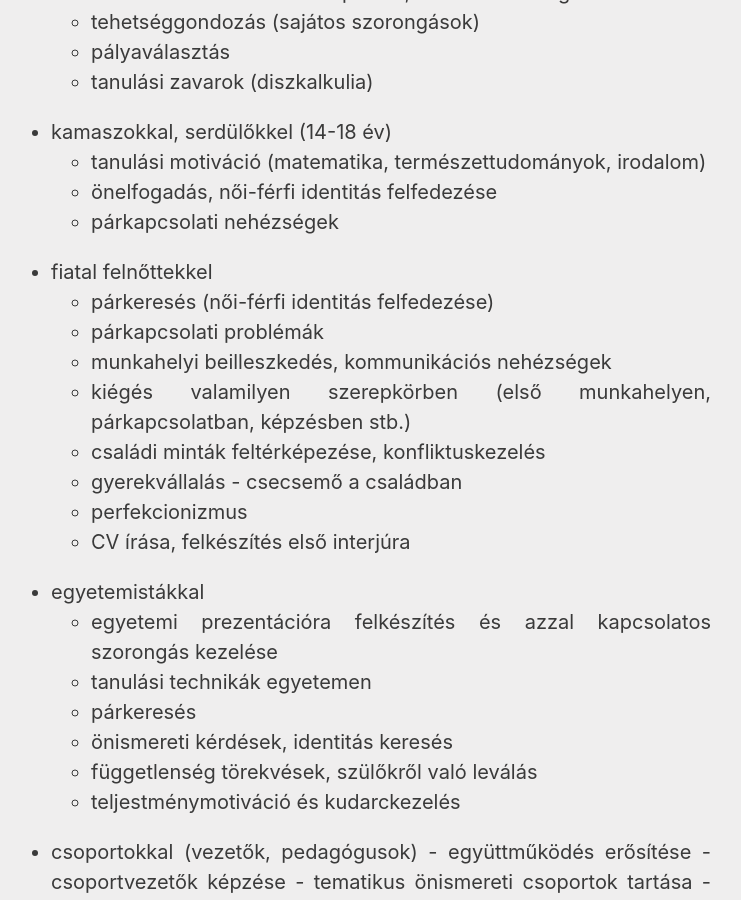
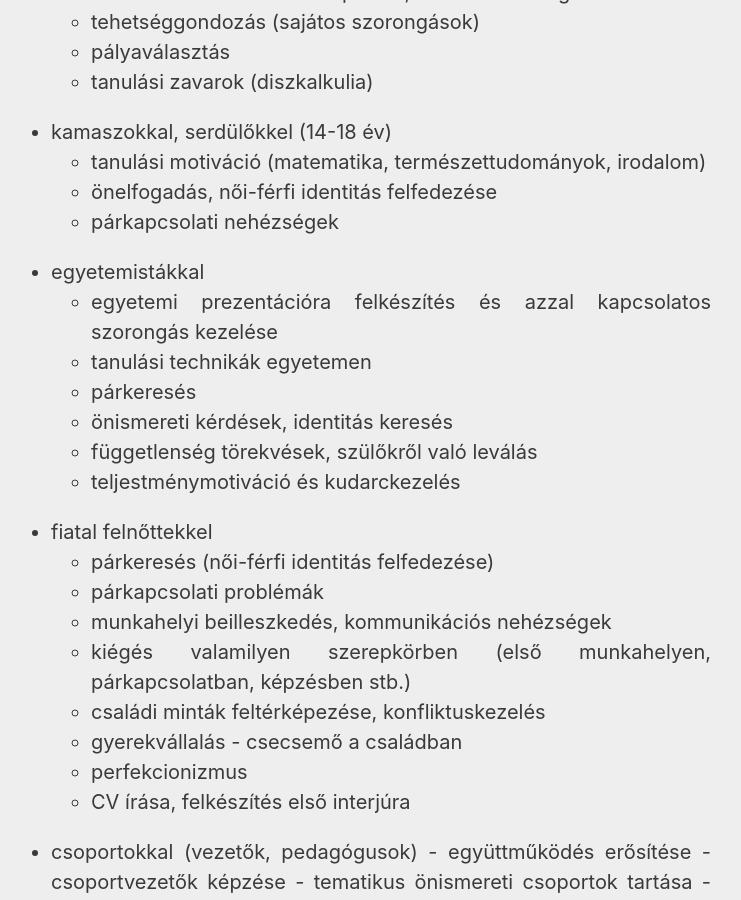
Before and after one commit to kissorsolya/kissorsolya.github.io, a Jekyll site: the page built from index.md, in a window 1280 px wide and 900 px high, scrolled down 1289 px. Shown: the whole window, without its empty margins (279-1020 px from the left). Built offline with Jekyll 4.4.1, drawn with Linux system fonts in a browser that asks for light colours; part of the change alters nothing that is shown.

```diff
--- a/_includes/about.md
+++ b/_includes/about.md
@@ -40,6 +40,14 @@ Jelenleg fiatal kutatói ösztöndíjasként az MTA KPI Pszichobiológiai kutat
 	- önelfogadás, női-férfi identitás felfedezése
 	- párkapcsolati nehézségek
 
+- egyetemistákkal
+	- egyetemi prezentációra felkészítés és azzal kapcsolatos szorongás kezelése
+	- tanulási technikák egyetemen
+	- párkeresés
+	- önismereti kérdések, identitás keresés
+	- függetlenség törekvések, szülőkről való leválás
+	- teljestménymotiváció és kudarckezelés
+
 - fiatal felnőttekkel
 	- párkeresés (női-férfi identitás felfedezése)
 	- párkapcsolati problémák
@@ -50,15 +58,7 @@ Jelenleg fiatal kutatói ösztöndíjasként az MTA KPI Pszichobiológiai kutat
 	- perfekcionizmus
 	- CV írása, felkészítés első interjúra
 
-- egyetemistákkal
-	- egyetemi prezentációra felkészítés és azzal kapcsolatos szorongás kezelése
-	- tanulási technikák egyetemen
-	- párkeresés
-	- önismereti kérdések, identitás keresés
-	- függetlenség törekvések, szülőkről való leválás
-	- teljestménymotiváció és kudarckezelés
-
- - csoportokkal (vezetők, pedagógusok)
+- csoportokkal (vezetők, pedagógusok)
  	- együttműködés erősítése
  	- csoportvezetők képzése
  	- tematikus önismereti csoportok tartása
```
